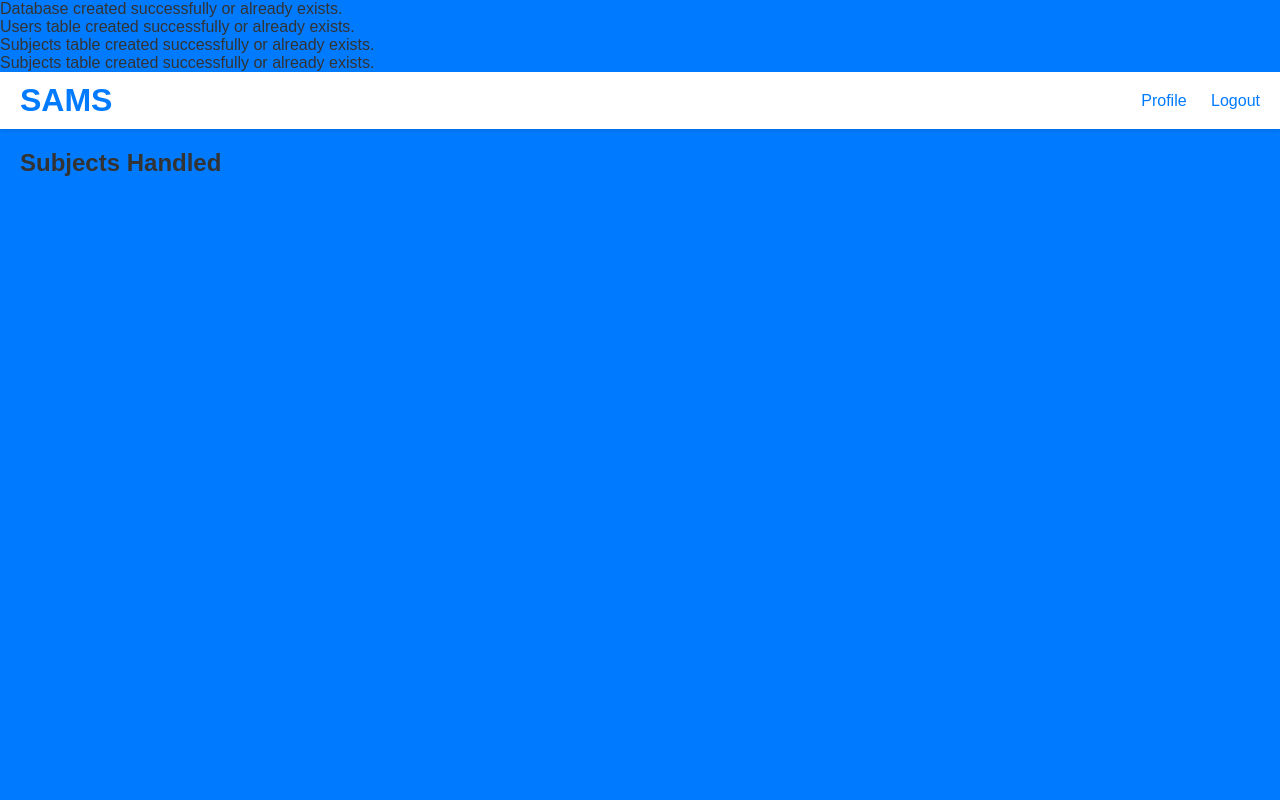
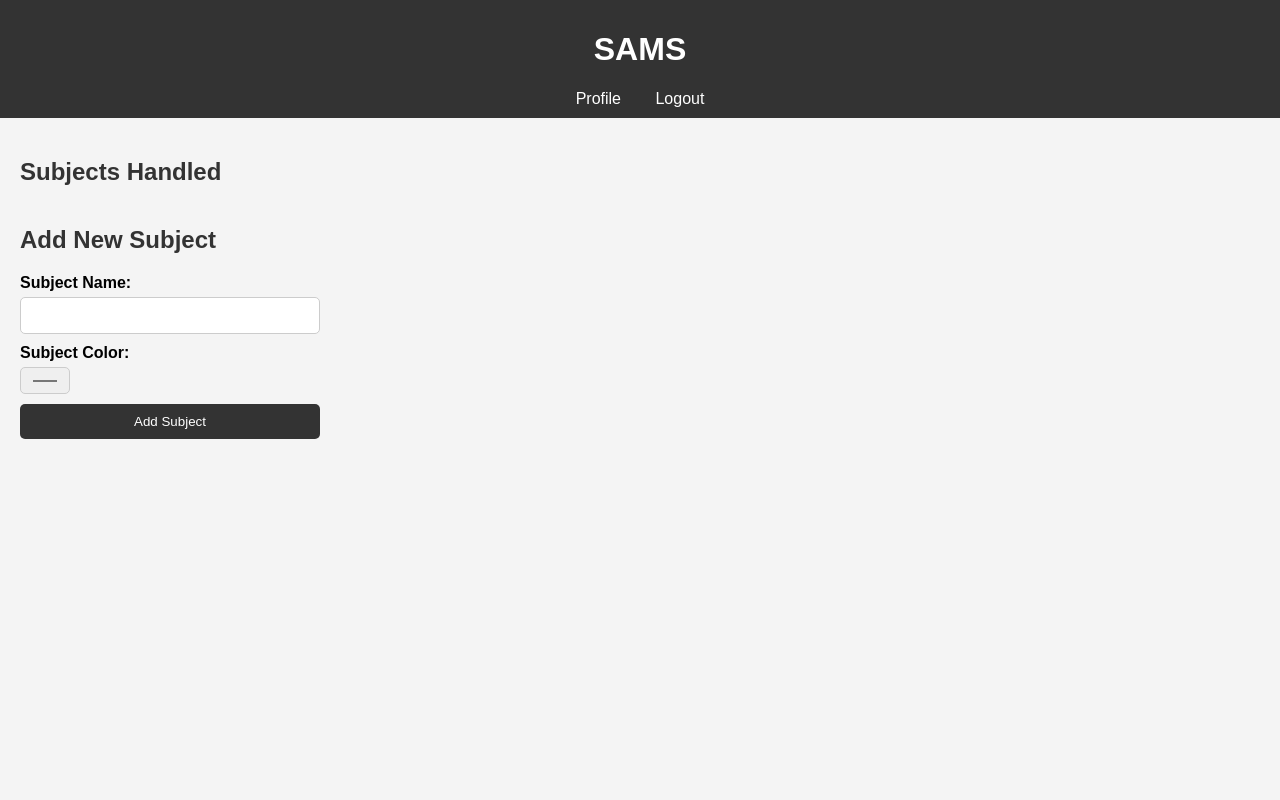
Before and after one commit to Buwanding/Commision_CSTE, a PHP site: page /teachers-page/dashboard.php in a window 1280 px wide. Run offline with PHP 8.4, Linux system fonts and the light colour scheme; the visitor is signed in with stand-in values (Sample User, id 1); data that the repository does not hold is empty.

Commit message:
adding php and subject

```diff
--- a/css/dashboard-style.css
+++ b/css/dashboard-style.css
@@ -1,37 +1,21 @@
-* {
-    box-sizing: border-box;
+body {
+    font-family: Arial, sans-serif;
     margin: 0;
     padding: 0;
-    font-family: Arial, sans-serif;
-}
-
-body {
-    background-color: #007bff;
-    color: #333;
+    background-color: #f4f4f4;
 }
 
 header {
-    background-color: #fff;
-    padding: 10px 20px;
-    display: flex;
-    justify-content: space-between;
-    align-items: center;
-    box-shadow: 0 2px 4px rgba(0, 0, 0, 0.1);
-}
-
-header h1 {
-    margin: 0;
-    color: #007bff;
+    background-color: #333;
+    color: white;
+    padding: 10px 0;
+    text-align: center;
 }
 
 header nav a {
-    margin-left: 20px;
-    color: #007bff;
+    color: white;
+    margin: 0 15px;
     text-decoration: none;
-}
-
-header nav a:hover {
-    text-decoration: underline;
 }
 
 main {
@@ -39,28 +23,56 @@ main {
 }
 
 h2 {
-    margin-bottom: 20px;
-    border-bottom: 2px solid #007bff;
-    display: inline-block;
+    color: #333;
 }
 
 .subjects-container {
     display: flex;
     flex-wrap: wrap;
     gap: 20px;
+    margin-bottom: 20px;
 }
 
 .subject-card {
-    flex: 1 1 calc(33.333% - 20px);
-    background-color: #f4f4f4;
-    padding: 20px;
+    width: 150px;
+    height: 100px;
+    display: flex;
+    align-items: center;
+    justify-content: center;
     border-radius: 5px;
-    text-align: center;
-    color: #fff;
+    box-shadow: 0 2px 5px rgba(0, 0, 0, 0.1);
+    transition: transform 0.2s;
 }
 
-.subject-card p {
-    margin: 0;
-    font-size: 16px;
+.subject-card:hover {
+    transform: scale(1.05);
+}
+
+.add-subject-form {
+    display: flex;
+    flex-direction: column;
+    max-width: 300px;
+}
+
+.add-subject-form label {
+    margin-bottom: 5px;
     font-weight: bold;
 }
+
+.add-subject-form input, .add-subject-form button {
+    margin-bottom: 10px;
+    padding: 10px;
+    border-radius: 5px;
+    border: 1px solid #ccc;
+}
+
+.add-subject-form button {
+    background-color: #333;
+    color: white;
+    cursor: pointer;
+    border: none;
+}
+
+.add-subject-form button:hover {
+    background-color: #555;
+}
--- a/php/db.php
+++ b/php/db.php
@@ -7,9 +7,9 @@ if ($conn === false) {
 $database = "CSTE";
 $query = "CREATE DATABASE IF NOT EXISTS $database";
 if (mysqli_query($conn, $query)) {
-    echo "Database created successfully or already exists.<br>";
+    // alert ("Database created successfully or already exists.<br>");
 } else {
-    echo "Error creating database: " . mysqli_error($conn) . "<br>";
+    alert ("Error creating database: " . mysqli_error($conn) . "<br>");
 }
 
 mysqli_select_db($conn, $database);
@@ -25,7 +25,7 @@ $query = "CREATE TABLE IF NOT EXISTS users (
     password VARCHAR(255) NOT NULL
 )";
 if (mysqli_query($conn, $query)) {
-    echo "Users table created successfully or already exists.<br>";
+    // echo "Users table created successfully or already exists.<br>";
 } else {
     echo "Error creating users table: " . mysqli_error($conn) . "<br>";
 }
@@ -41,7 +41,7 @@ $query = "CREATE TABLE IF NOT EXISTS subjects (
     FOREIGN KEY (username) REFERENCES users(email)
 )";
 if (mysqli_query($conn, $query)) {
-    echo "Subjects table created successfully or already exists.<br>";
+    // echo "Subjects table created successfully or already exists.<br>";
 } else {
     echo "Error creating subjects table: " . mysqli_error($conn) . "<br>";
 }
@@ -55,7 +55,7 @@ $query = "CREATE TABLE IF NOT EXISTS subjects (
     FOREIGN KEY (username) REFERENCES users(email)
 )";
 if (mysqli_query($conn, $query)) {
-    echo "Subjects table created successfully or already exists.<br>";
+    // echo "Subjects table created successfully or already exists.<br>";
 } else {
     echo "Error creating subjects table: " . mysqli_error($conn) . "<br>";
 }
--- a/teachers-page/dashboard.php
+++ b/teachers-page/dashboard.php
@@ -9,6 +9,18 @@ if (!isset($_SESSION['username'])) {
 }
 
 require '../php/db.php';
+
+// Handle new subject submission
+if ($_SERVER["REQUEST_METHOD"] == "POST" && isset($_POST['subject_name']) && isset($_POST['subject_color'])) {
+    $subject_name = $_POST['subject_name'];
+    $subject_color = $_POST['subject_color'];
+
+    $sql = "INSERT INTO subjects (username, subject_name, subject_color) VALUES (?, ?, ?)";
+    $stmt = $conn->prepare($sql);
+    $stmt->bind_param("sss", $_SESSION['username'], $subject_name, $subject_color);
+    $stmt->execute();
+    $stmt->close();
+}
 
 // Fetch subjects from the database
 $sql = "SELECT subject_name, subject_color FROM subjects WHERE username = ?";
@@ -46,11 +58,24 @@ $conn->close();
         <h2>Subjects Handled</h2>
         <div class="subjects-container">
             <?php foreach ($subjects as $subject): ?>
-                <div class="subject-card" style="background-color: <?= $subject['subject_color'] ?>;">
-                    <p><?= $subject['subject_name'] ?></p>
+                <div class="subject-card" style="background-color: <?= htmlspecialchars($subject['subject_color']) ?>;">
+                    <a href="subject_page.php?subject=<?= urlencode($subject['subject_name']) ?>" style="text-decoration: none; color: inherit;">
+                        <p><?= htmlspecialchars($subject['subject_name']) ?></p>
+                    </a>
                 </div>
             <?php endforeach; ?>
         </div>
+
+        <h2>Add New Subject</h2>
+        <form action="" method="post" class="add-subject-form">
+            <label for="subject_name">Subject Name:</label>
+            <input type="text" id="subject_name" name="subject_name" required>
+
+            <label for="subject_color">Subject Color:</label>
+            <input type="color" id="subject_color" name="subject_color" required>
+
+            <button type="submit">Add Subject</button>
+        </form>
     </main>
 </body>
 </html>
```
Also changed, not shown: teachers-page/subject_page.php (added, +63 -0 lines), teachers-page/teacher-styles/subject-style.css (added, +32 -0 lines).
